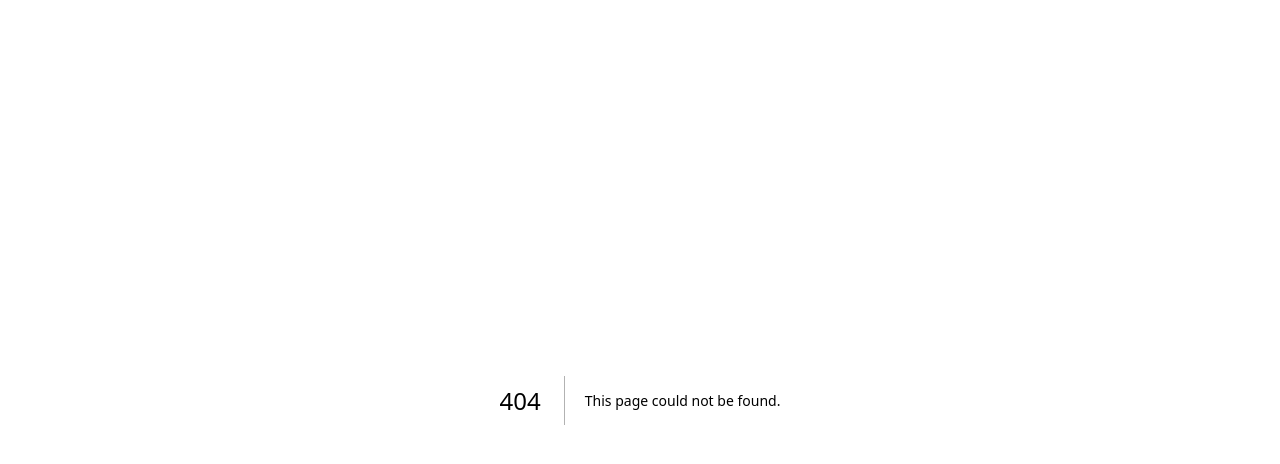
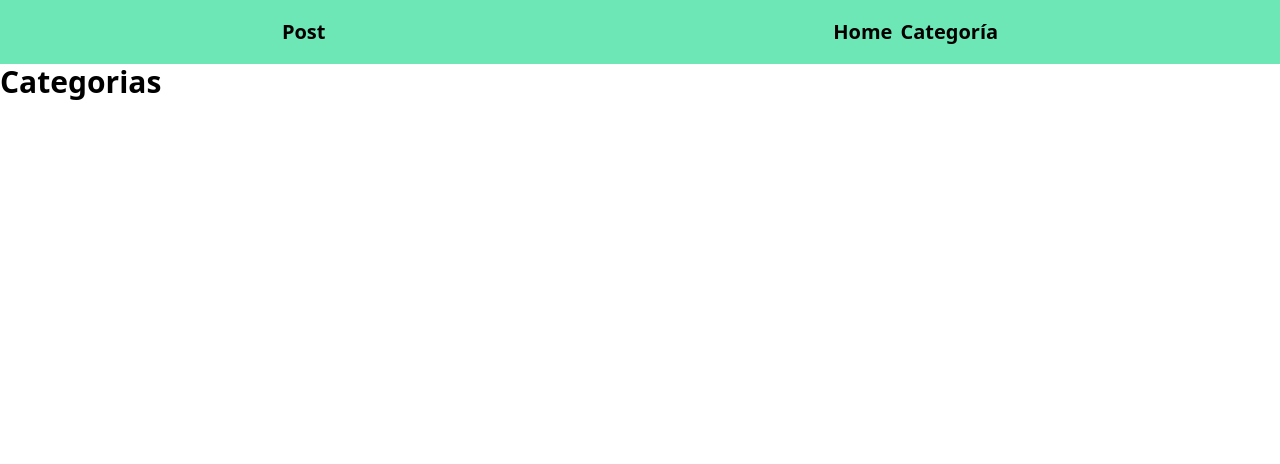
Before and after one commit to BryanGallo/PostNextJs, a Next.js app: page /post/categories in a window 1280 px wide. Before the commit this address had no page. Shown: the top 464 px of the page. Built offline with nearby package versions, Linux system fonts and the light colour scheme.

Commit message:
Creando navBar - pagina Home - pagina categoria post

```diff
--- a/app/layout.js
+++ b/app/layout.js
@@ -1,15 +1,30 @@
+import Link from "next/link";
+
 export const metadata = {
-  title: 'Next.js',
-  description: 'Generated by Next.js',
-}
+    title: "Post con nextJS",
+    description: "",
+};
 
 // These styles apply to every route in the application
-import './globals.css'
+import "./globals.css";
 
 export default function RootLayout({ children }) {
-  return (
-    <html lang="es">
-      <body>{children}</body>
-    </html>
-  )
+    return (
+        <html lang="es">
+            <body>
+                <nav className="flex justify-around items-center font-semibold bg-emerald-300 h-10 text-xl p-8">
+                    <Link href="/">Post</Link>
+                    <ul className="flex">
+                        <Link href="/" className="ml-2">
+                            Home
+                        </Link>
+                        <Link href="/post/categories" className="ml-2">
+                            Categoría
+                        </Link>
+                    </ul>
+                </nav>
+                {children}
+            </body>
+        </html>
+    );
 }
--- a/app/page.jsx
+++ b/app/page.jsx
@@ -1,5 +1,9 @@
 import React from "react";
 
 export default function Page() {
-    return <h1 className="text-3xl font-bold underline">Post</h1>;
+    return (
+        <>
+            <h1 className="text-2xl">Home</h1>
+        </>
+    )
 }
--- /dev/null
+++ b/app/post/categories/page.jsx
@@ -0,0 +1,9 @@
+import React from 'react'
+
+const page = () => {
+  return (
+    <h1 className='text-3xl font-bold'>Categorias</h1>
+  )
+}
+
+export default page
```
